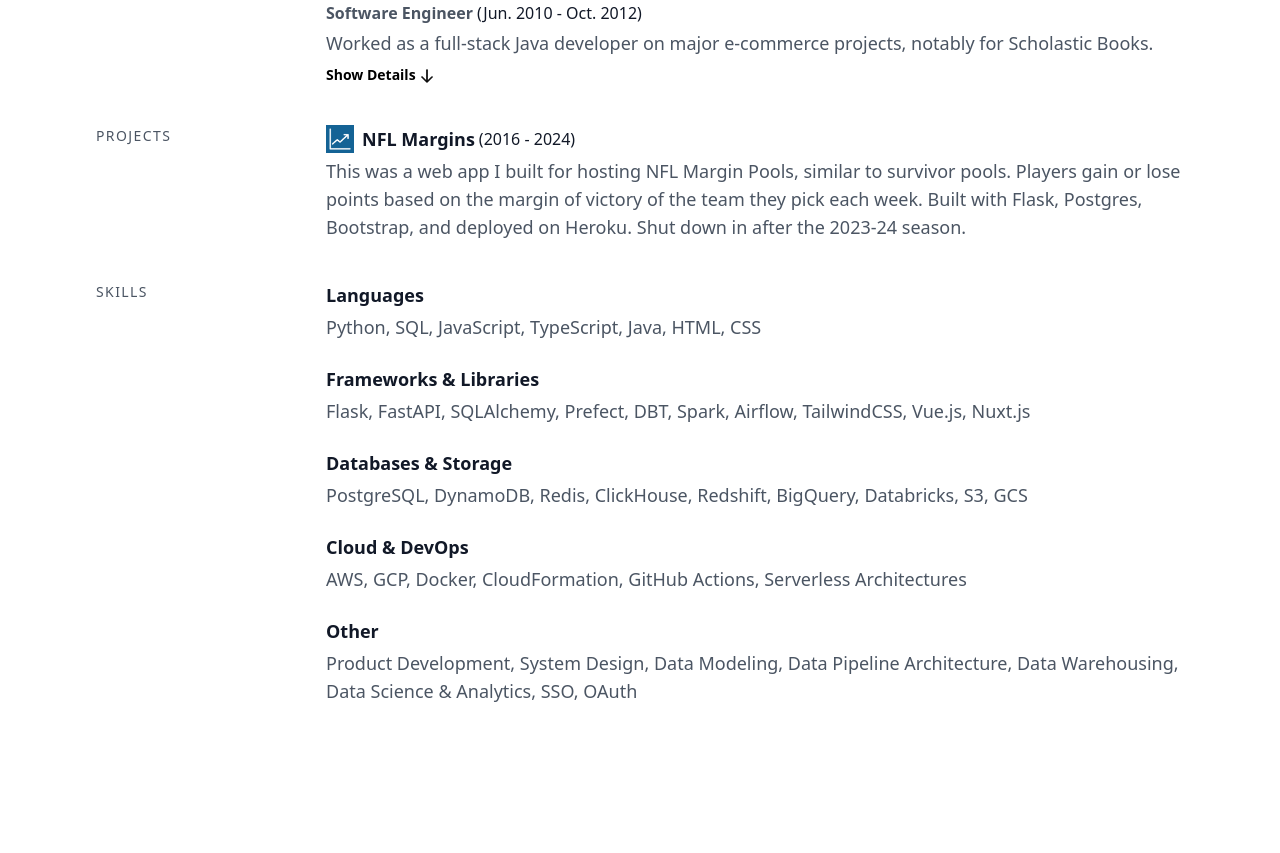
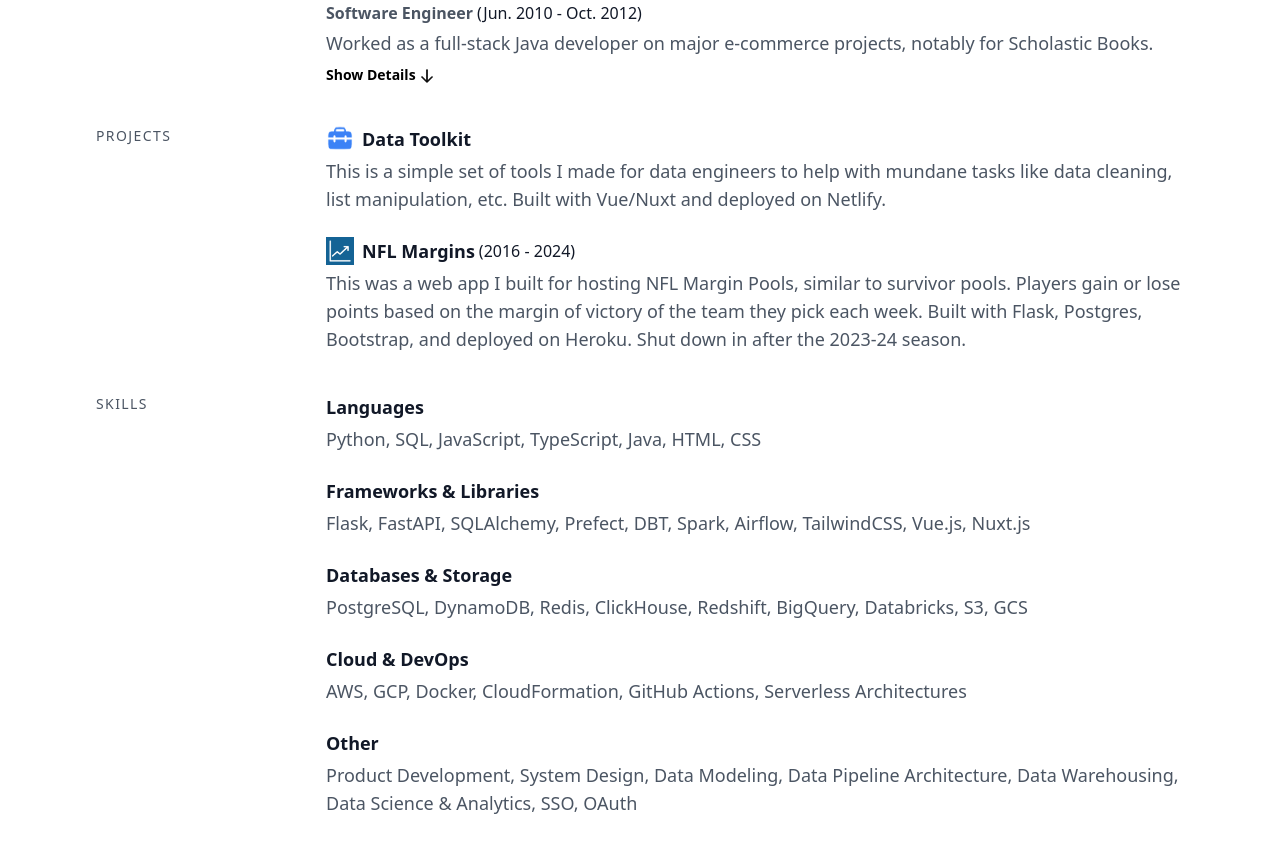
Before and after one commit to bweisel/personal-site, a Nuxt app: page / in a window 1280 px wide. Shown: the part 1400-2253 px from the top of the page. Before the commit the page ends 2225 px from the top, so only its background shows below. Built offline with nearby package versions, Linux system fonts and the light colour scheme.

Commit message:
Add DataToolkit

```diff
--- a/pages/index.vue
+++ b/pages/index.vue
@@ -159,6 +159,13 @@ const experiences = ref([
 
 const projects = ref([
   {
+    name: "Data Toolkit",
+    logo: "/company_logos/datatoolkit.png",
+    description: `This is a simple set of tools I made for data engineers to help with mundane tasks like data cleaning, list manipulation, etc.
+    Built with Vue/Nuxt and deployed on Netlify.`,
+    link: "https://www.datatoolkit.io",
+  },
+  {
     name: "NFL Margins",
     logo: "/company_logos/nflmargins.png",
     description: `This was a web app I built for hosting NFL Margin Pools, similar to survivor pools. Players gain or lose points based on the margin of victory of the team they pick each week.
```
Also changed, not shown: public/company_logos/datatoolkit.png (added).
